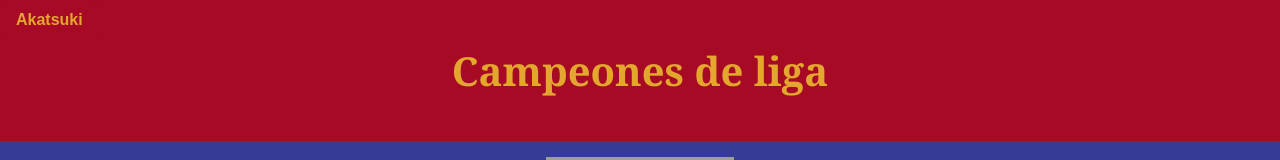
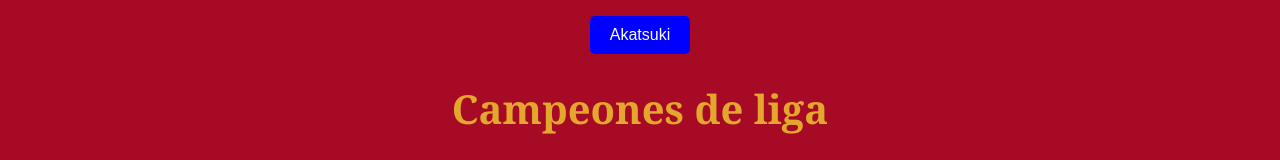
Before and after one commit to Oliver3400/blog-de-futbol, a plain HTML site: page post1.html in a window 1280 px wide. Shown: the top 160 px of the page. Drawn offline with Linux system fonts and the light colour scheme; grey boxes are pictures that could not be loaded; a script that the page names is missing.

Commit message:
Update post1.html

```diff
--- a/post1.html
+++ b/post1.html
@@ -7,7 +7,7 @@
 </head>
 <body>
   <header style="background: rgb(167,10,37); color: rgb(227,167,45); padding: 1rem; text-align: center;">
-    <a href="index.html" class="boton-esquina"  style="background: rgb(167,10,37);  color: rgb(227,167,45);">Akatsuki</a>
+    <a href="index.html" style="background-color: blue; color: white; padding: 10px 20px; border: none; border-radius: 5px; text-decoration: none; display: inline-block;">Akatsuki</a>
     <h1 style="font-family: 'Georgia', serif; font-size: 40px;" >Campeones de liga</h1>
    </header>
 
```
